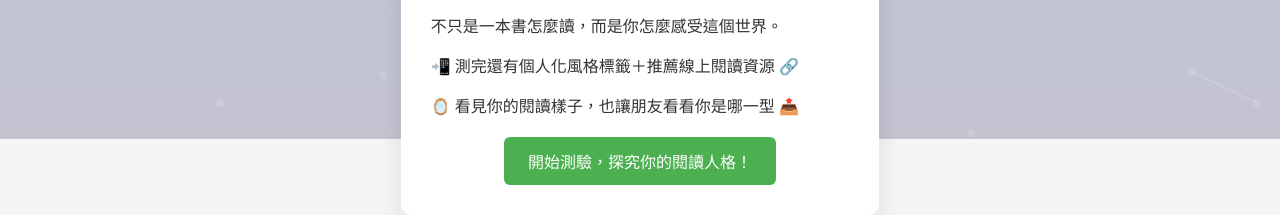
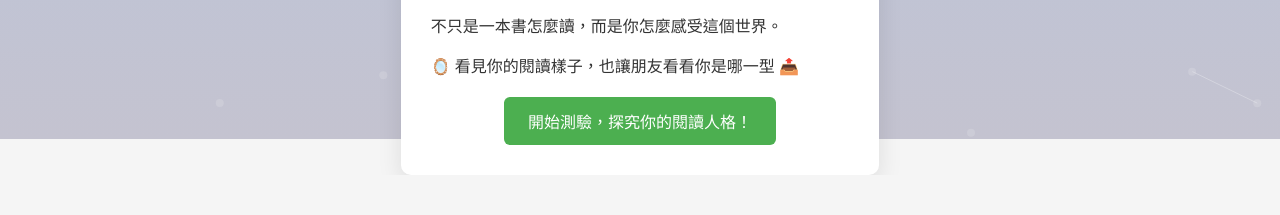
Before and after one commit to NLPIavedu/16readers, a plain HTML site: page index.html in a window 1280 px wide. Shown: the part 661-876 px from the top of the page. After the commit the page ends 836 px from the top, so only its background shows below. Drawn offline with nearby package versions, Linux system fonts and the light colour scheme.

Commit message:
Add files via upload

```diff
--- a/index.html
+++ b/index.html
@@ -165,7 +165,6 @@
   <h1>📘 閱讀人格測驗</h1>
   <p>12 題超直覺心理測驗，帶你解鎖專屬的閱讀人格卡片 📚✨</p>
   <p>不只是一本書怎麼讀，而是你怎麼感受這個世界。</p>
-  <p>📲 測完還有個人化風格標籤＋推薦線上閱讀資源 🔗</p>
   <p>🪞 看見你的閱讀樣子，也讓朋友看看你是哪一型 📤</p>
   <button id="begin-quiz">開始測驗，探究你的閱讀人格！</button>
 </div>
```
